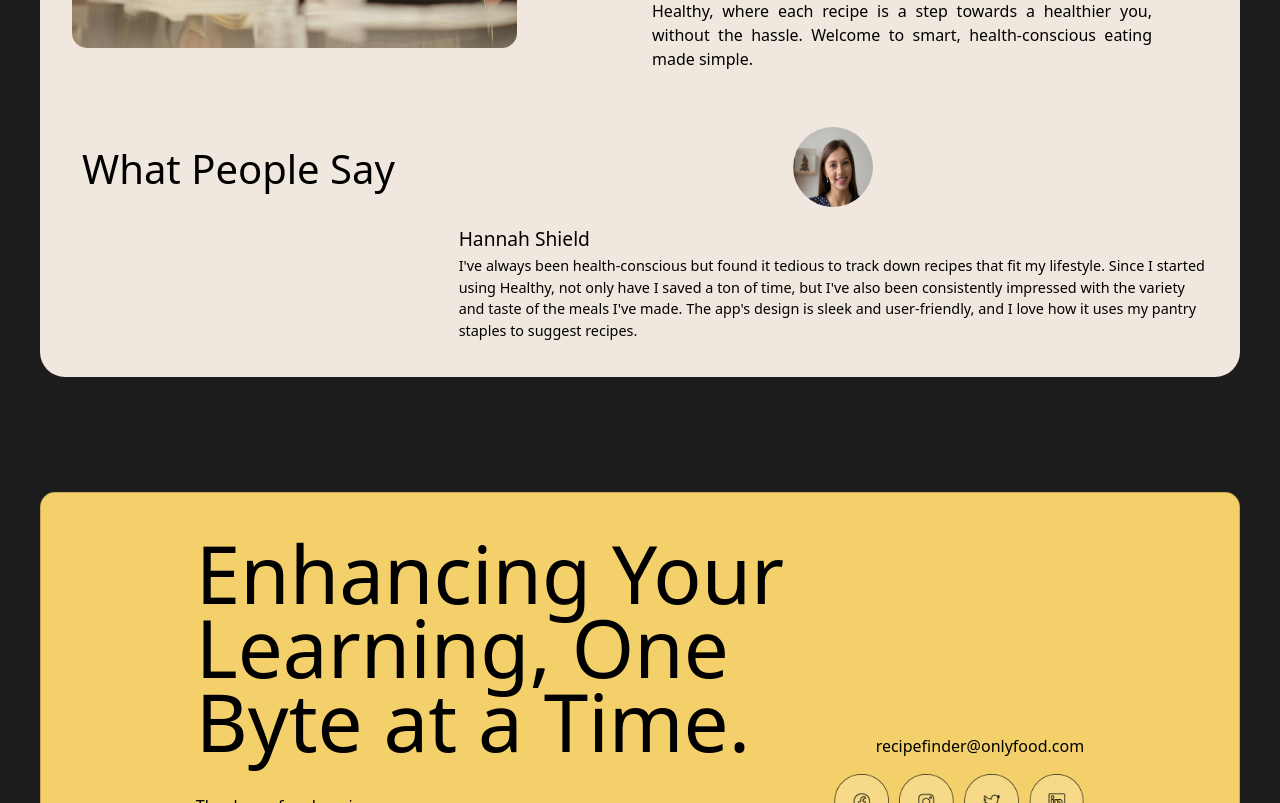
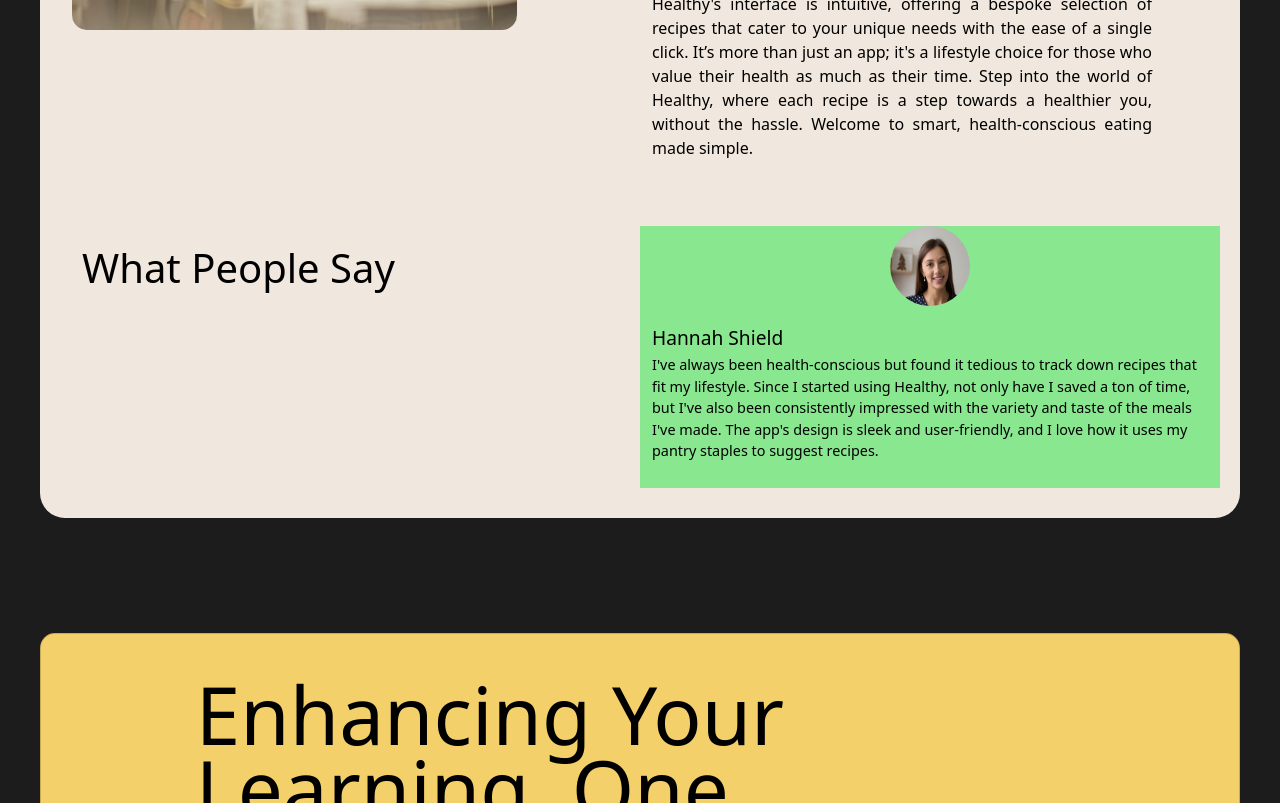
Before and after one commit to recipe-finder-group-project/recipe-finder, a React (Create React App) app in the folder client/: page /about in a window 1280 px wide. Shown: the part 740-1543 px from the top of the page. Built offline with nearby package versions, Linux system fonts and the light colour scheme; no server answers; a web font is replaced by a local one.

Commit message:
fap897sgf

```diff
--- a/client/src/pages/AboutUs.js
+++ b/client/src/pages/AboutUs.js
@@ -11,10 +11,10 @@ const AboutUs = () => {
     <div className="main-footer-container coloured">
       <Row className="top-section">
         <Col md={6}>
-          <h1 className="footer-title-text">About Us</h1>
           <img src={team} alt="team" className="pic-team" />
         </Col>
         <Col md={6}>
+          <h1 className="footer-title-text">About Us</h1>
           <p className="footer-description-text">
             Welcome to Healthy, where finding your next meal is as nourishing
             for your body as it is effortless for your schedule. Our platform
@@ -48,12 +48,12 @@ const AboutUs = () => {
         </Col>
       </Row>
       <Row className="middle-section">
-        <Col md={4}>
+        <Col md={4} className="left-middle-card">
           <center>
             <h1 className="footer-title-text">What People Say</h1>
           </center>
         </Col>
-        <Col md={8}>
+        <Col md={8} className="right-middle-card">
           <Carousel indicators={false} controls={false} interval={3000}>
             <Carousel.Item>
               <div className="testimonial">
```
